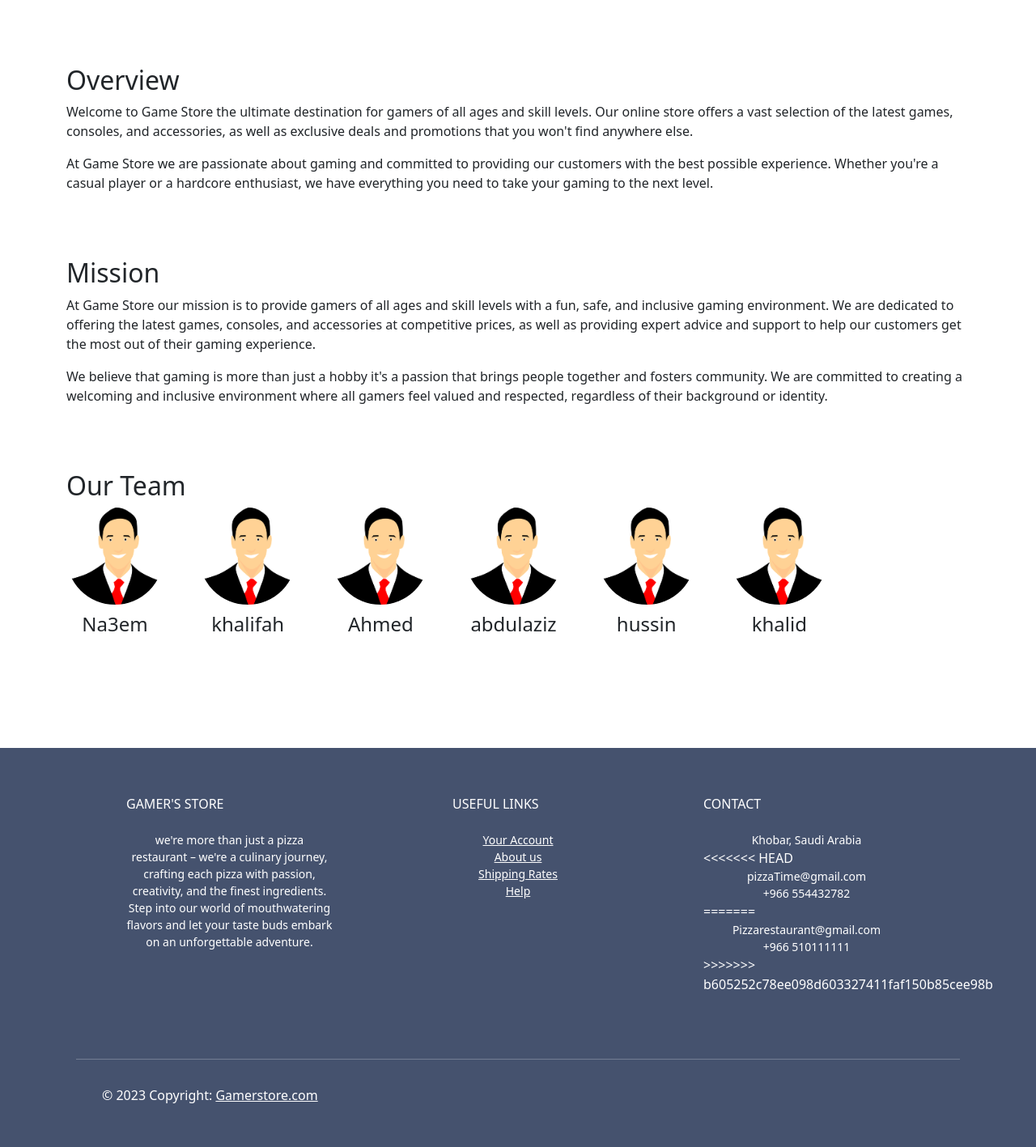
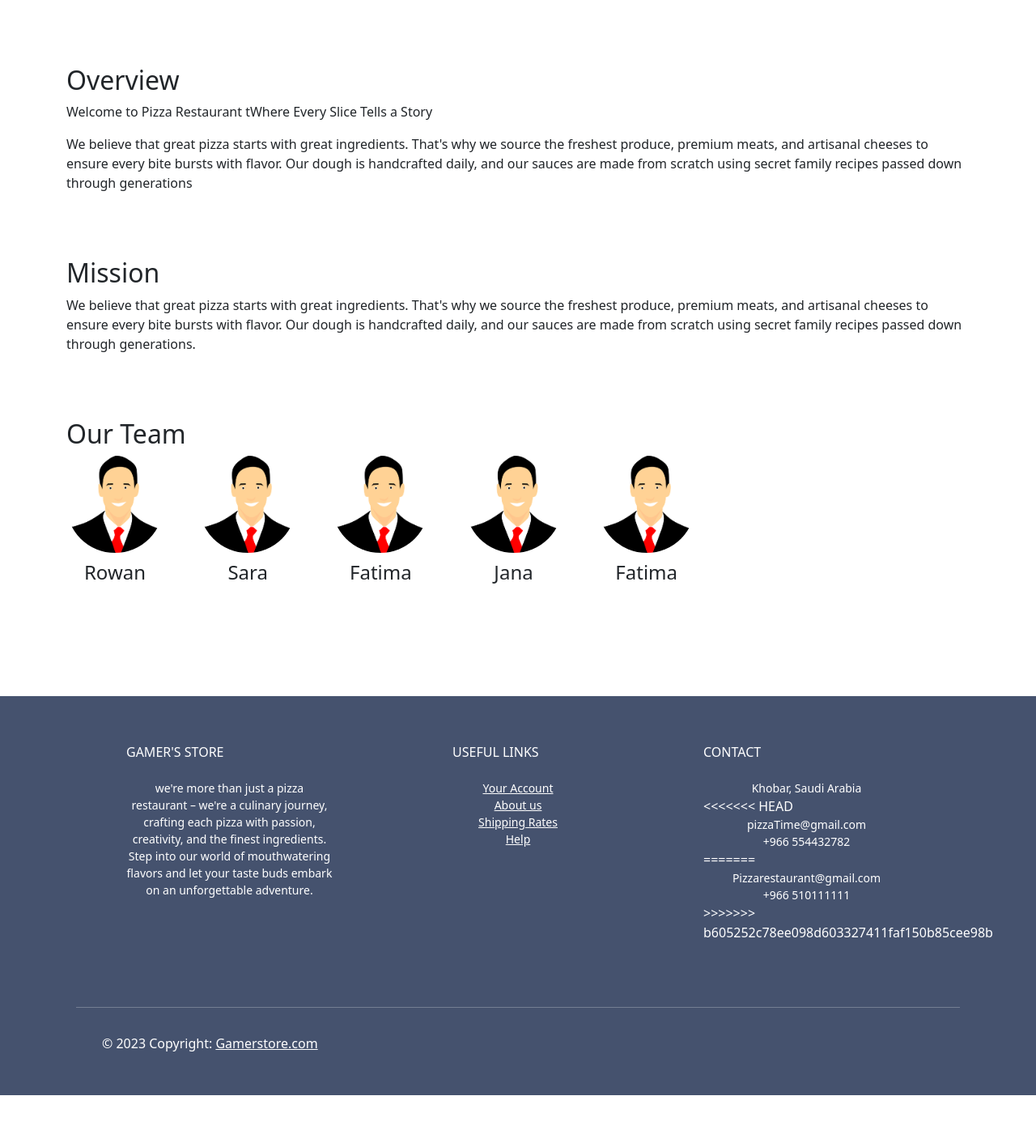
Before and after one commit to rowanxx16/web_project, a PHP site: page /aboutus.php in a window 1280 px wide. Shown: the part 123-1540 px from the top of the page at 81% size. After the commit the page ends 1476 px from the top, so only its background shows below. Run offline with PHP 8.4, Linux system fonts and the light colour scheme.

Commit message:
Update aboutus.php

```diff
--- a/aboutus.php
+++ b/aboutus.php
@@ -28,14 +28,14 @@ session_start();
 		<section id="story">
 			<div class="container">
 				<h2>Overview</h2>
-				<p>Welcome to Game Store  the ultimate destination for gamers of all ages and skill levels. Our online store offers a vast selection of the latest games, consoles, and accessories, as well as exclusive deals and promotions that you won't find anywhere else.</p>
-				<p>At Game Store we are passionate about gaming and committed to providing our customers with the best possible experience. Whether you're a casual player or a hardcore enthusiast, we have everything you need to take your gaming to the next level.</p>
+				<p>Welcome to Pizza Restaurant  tWhere Every Slice Tells a Story</p>
+				<p>We believe that great pizza starts with great ingredients. That's why we source the freshest produce, premium meats, and artisanal cheeses to ensure every bite bursts with flavor. Our dough is handcrafted daily, and our sauces are made from scratch using secret family recipes passed down through generations</p>
 			</section>
 		<section id="mission">
 			<div class="container">
 				<h2> Mission</h2>
-				<p>At Game Store our mission is to provide gamers of all ages and skill levels with a fun, safe, and inclusive gaming environment. We are dedicated to offering the latest games, consoles, and accessories at competitive prices, as well as providing expert advice and support to help our customers get the most out of their gaming experience.</p>
-				<p>We believe that gaming is more than just a hobby it's a passion that brings people together and fosters community. We are committed to creating a welcoming and inclusive environment where all gamers feel valued and respected, regardless of their background or identity.</p>
+				<p>We believe that great pizza starts with great ingredients. That's why we source the freshest produce, premium meats, and artisanal cheeses to ensure every bite bursts with flavor. Our dough is handcrafted daily, and our sauces are made from scratch using secret family recipes passed down through generations.</p>
+
 			</div>
 		</section>
 		<section id="team">
@@ -43,35 +43,30 @@ session_start();
 				<h2>Our Team</h2>
 
 				<div class="team-member">
-                <img src="images/3.png" alt="naeeem">
-					<h3>Na3em</h3>
+                <img src="images/3.png" alt="Rowan">
+					<h3>Rowan</h3>
 
 				</div>
 				<div class="team-member">
-					<img src="images/3.png" alt="khalifah">
-					<h3>khalifah</h3>
+					<img src="images/3.png" alt="sara">
+					<h3>Sara</h3>
 
 				</div>
 				<div class="team-member">
-					<img src="images/3.png" alt="Ahmed Al Arfaj">
-					<h3>Ahmed </h3>
+					<img src="images/3.png" alt="Fatima Alfilfil">
+					<h3>Fatima</h3>
 
 				</div>
 				<div class="team-member">
-					<img src="images/3.png" alt="abdulaziz">
-					<h3>abdulaziz</h3>
+					<img src="images/3.png" alt="Jana">
+					<h3>Jana</h3>
 
 				</div>
                 <div class="team-member">
-                <img src="images/3.png" alt="huss">
-					<h3>hussin</h3>
+                <img src="images/3.png" alt="Fatima">
+					<h3>Fatima</h3>
 
-				</div>
-                <div class="team-member">
-                <img src="images/3.png" alt="kh">
-					<h3>khalid</h3>
 
-				</div>
 			</div>
 		</section>
 	</main>
```
